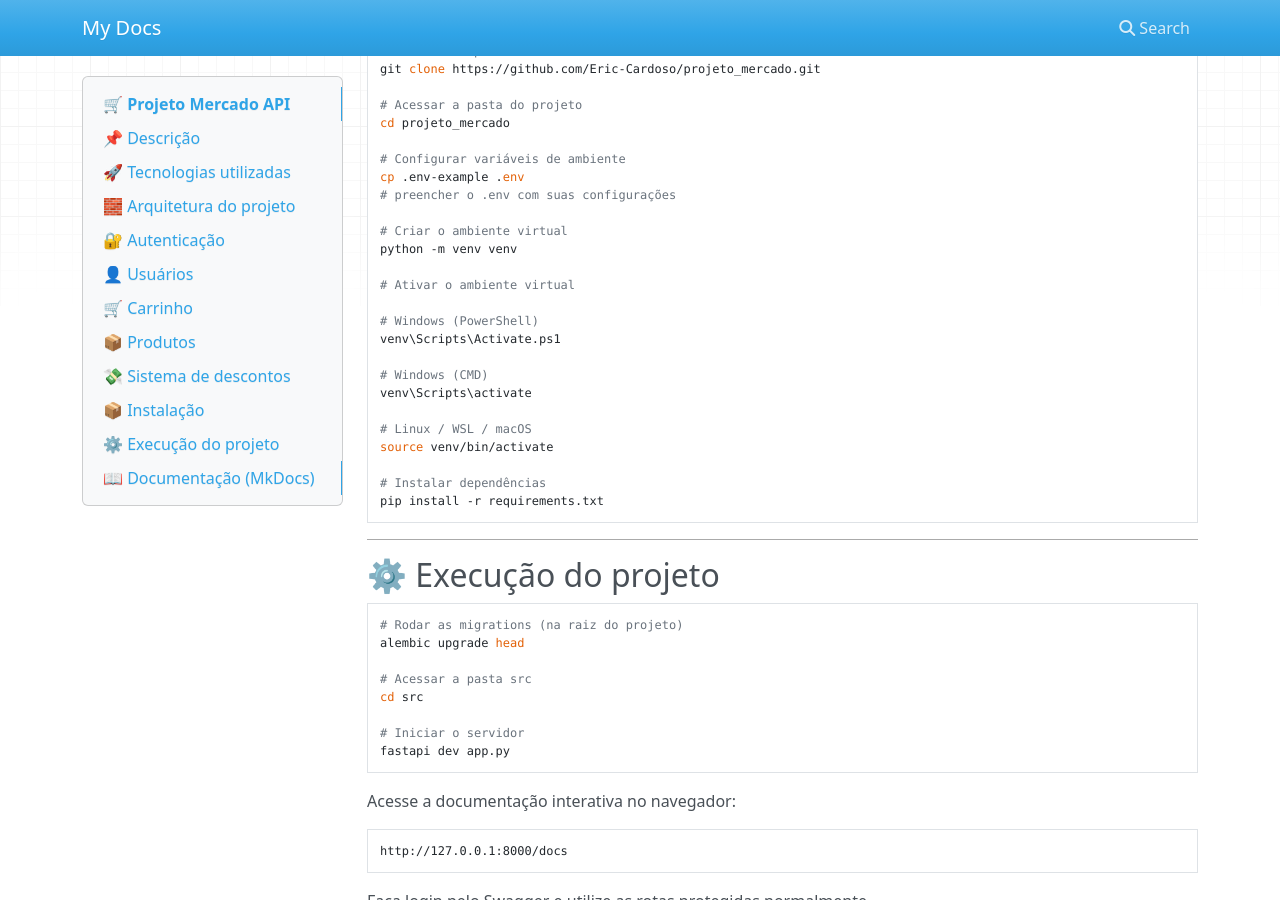
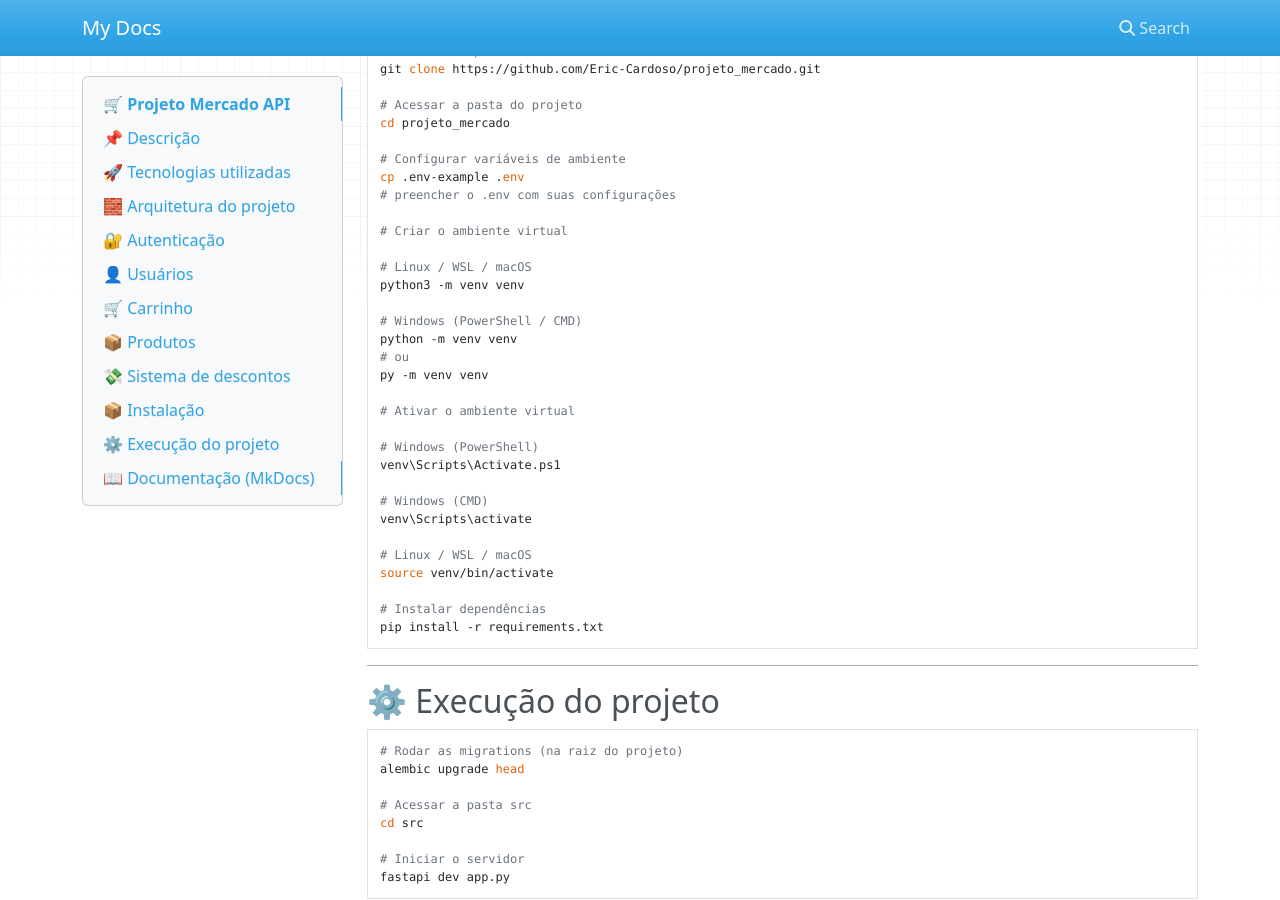
Before and after one commit to Eric-Cardoso/projeto_mercado, an MkDocs documentation site: the page built from docs/index.md, in a window 1280 px wide and 900 px high, scrolled down 2657 px. Built offline with MkDocs 1.6.1, drawn with Linux system fonts in a browser that asks for light colours; nearby versions of some CDN libraries.

Commit message:
Atualizar index.md

```diff
--- a/docs/index.md
+++ b/docs/index.md
@@ -138,7 +138,14 @@ cp .env-example .env
 # preencher o .env com suas configurações
 
 # Criar o ambiente virtual
+
+# Linux / WSL / macOS
+python3 -m venv venv
+
+# Windows (PowerShell / CMD)
 python -m venv venv
+# ou
+py -m venv venv
 
 # Ativar o ambiente virtual
 
```
